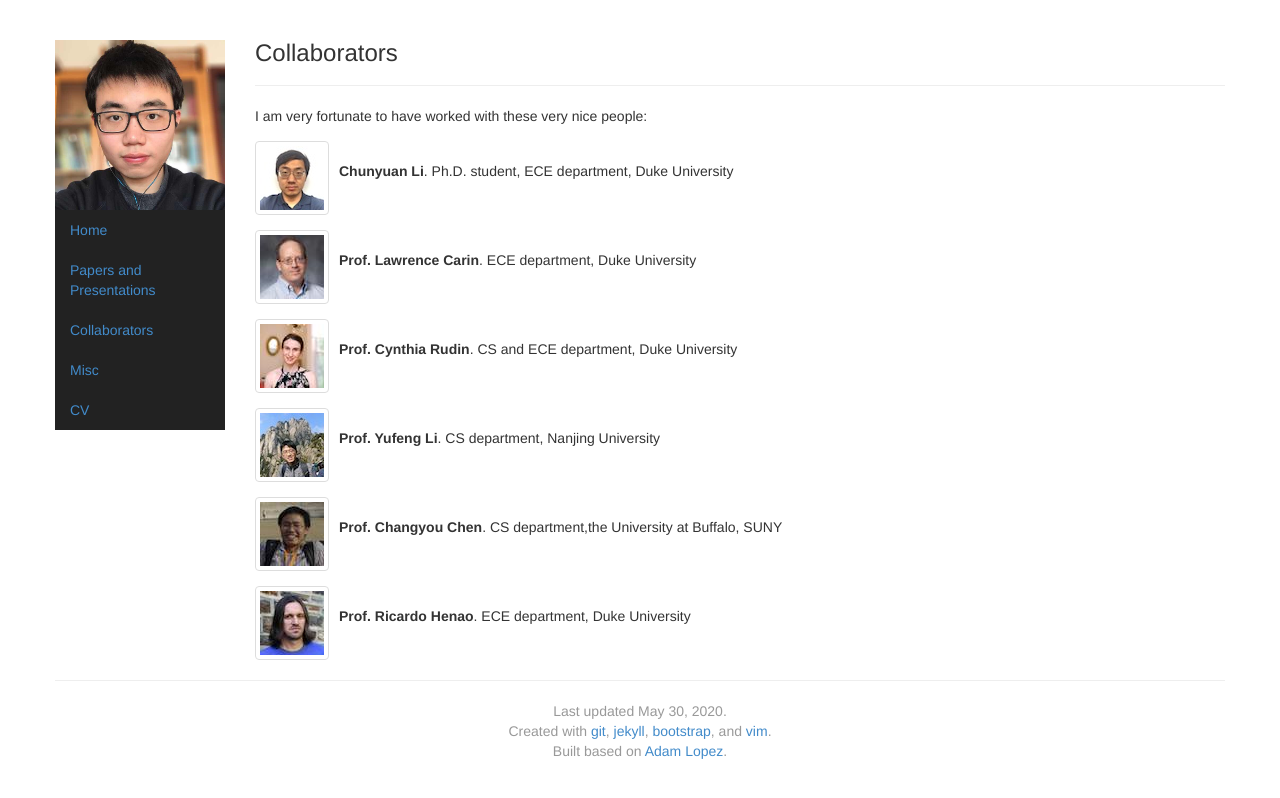
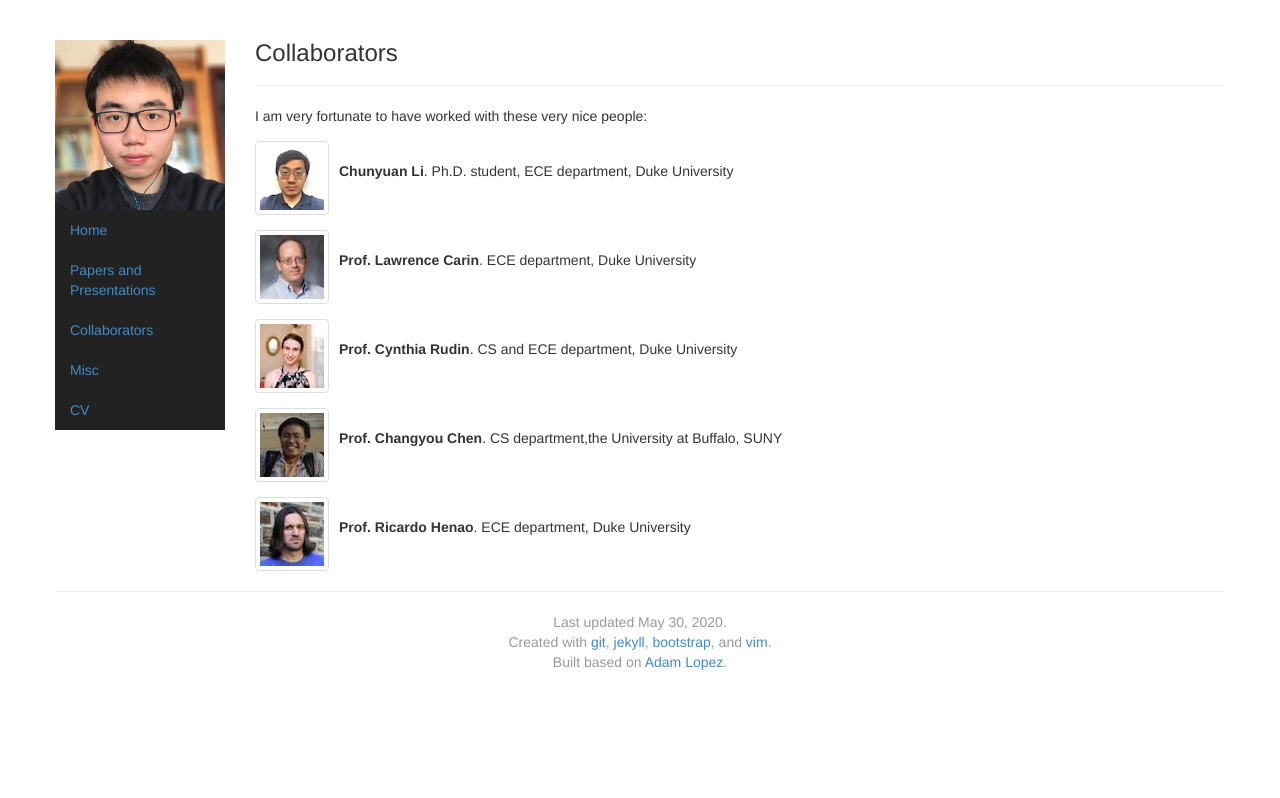
Before and after one commit to tspbfs/tspbfs.github.io, a Jekyll site: the page built from collaborators.html, in a window 1280 px wide. Shown: the top 798 px of the page. Built offline with Jekyll 4.4.1, drawn with Linux system fonts in a browser that asks for light colours.

Commit message:
Update collaborators.html

```diff
--- a/collaborators.html
+++ b/collaborators.html
@@ -20,11 +20,6 @@ students:
     url: https://users.cs.duke.edu/~cynthia/
     tagline: CS and ECE department, Duke University
 
-  -
-    name: <br>Prof. Yufeng Li
-    img: yufengli
-    url: http://lamda.nju.edu.cn/liyf/?AspxAutoDetectCookieSupport=1
-    tagline: CS department, Nanjing University
 
   -
     name: <br>Prof. Changyou Chen
```
